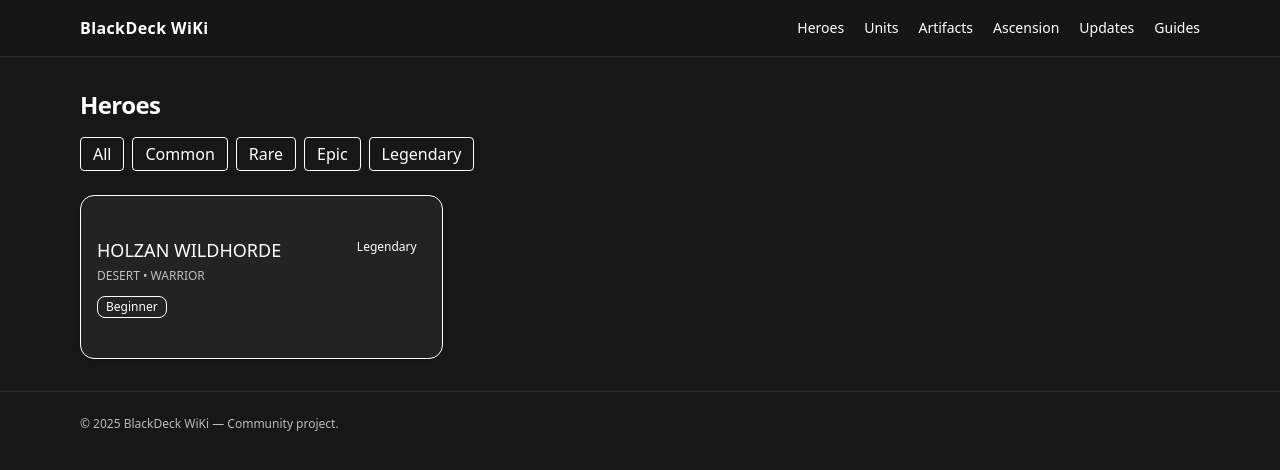
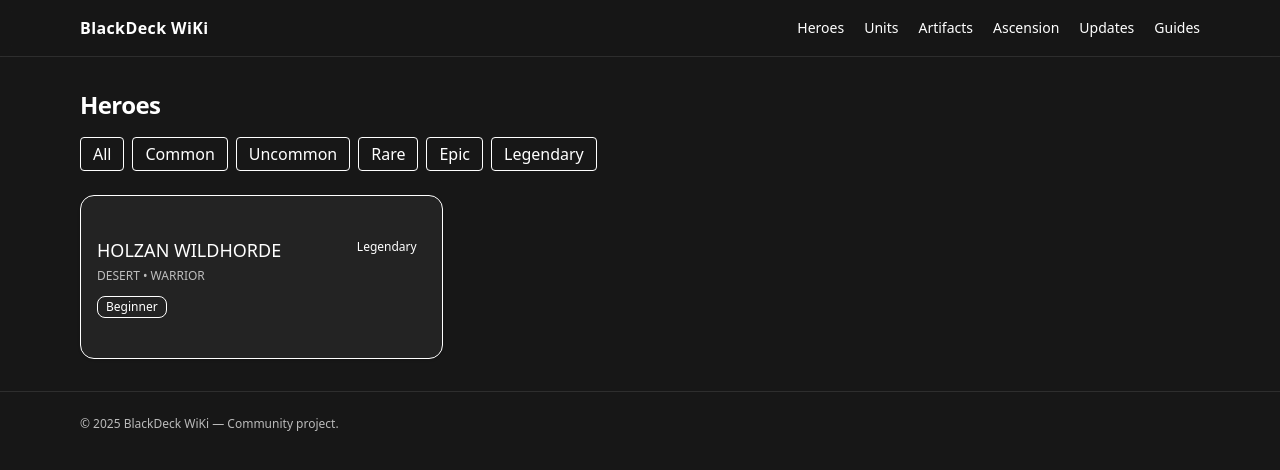
Before and after one commit to shahenwaz/blackdeck_wiki, a Next.js app: page /heroes in a window 1280 px wide. Shown: the top 470 px of the page. Built offline with nearby package versions, Linux system fonts and the light colour scheme.

Commit message:
fix(heroes): split server page and client component to allow metadata export

```diff
--- /dev/null
+++ b/app/heroes/_client.tsx
@@ -0,0 +1,77 @@
+"use client";
+
+import { useMemo, useState } from "react";
+import { Card, CardContent } from "@/components/ui/card";
+import { Badge } from "@/components/ui/badge";
+
+import { HEROES } from "@/src/types/heroes";
+import type { Hero, Rarity } from "@/src/types/wiki";
+
+/** Filter options should reflect your Rarity union */
+const rarities: ("All" | Rarity)[] = [
+  "All",
+  "Common",
+  "Uncommon",
+  "Rare",
+  "Epic",
+  "Legendary",
+];
+
+export default function HeroesClient() {
+  const [rarity, setRarity] = useState<"All" | Rarity>("All");
+
+  const list = useMemo<Hero[]>(() => {
+    return HEROES.filter((h) =>
+      rarity === "All" ? true : h.rarity === rarity
+    );
+  }, [rarity]);
+
+  return (
+    <div className="mx-auto max-w-6xl px-4 py-8">
+      <h1 className="text-2xl font-semibold mb-4">Heroes</h1>
+
+      {/* Filter pill row */}
+      <div className="mb-6 flex flex-wrap gap-2">
+        {rarities.map((r) => (
+          <button
+            key={r}
+            onClick={() => setRarity(r)}
+            className="px-3 py-1 rounded border"
+            aria-pressed={rarity === r}
+          >
+            {r}
+          </button>
+        ))}
+      </div>
+
+      {/* Card grid */}
+      <div className="grid sm:grid-cols-2 lg:grid-cols-3 gap-4">
+        {list.map((h) => (
+          <Card key={h.id} className="bg-white/5 hover:bg-white/10 transition">
+            <CardContent className="p-4">
+              <div className="flex items-start justify-between">
+                <div>
+                  <div className="text-lg font-medium">{h.name}</div>
+                  <div className="mt-1 text-xs opacity-70">
+                    {h.faction} • {h.class}
+                  </div>
+                </div>
+                <Badge>{h.rarity}</Badge>
+              </div>
+
+              {h.tags?.length ? (
+                <div className="mt-3 flex gap-2 flex-wrap">
+                  {h.tags.map((t) => (
+                    <Badge key={t} variant="outline">
+                      {t}
+                    </Badge>
+                  ))}
+                </div>
+              ) : null}
+            </CardContent>
+          </Card>
+        ))}
+      </div>
+    </div>
+  );
+}
--- a/app/heroes/page.tsx
+++ b/app/heroes/page.tsx
@@ -1,73 +1,10 @@
-"use client";
+import type { Metadata } from "next";
+import HeroesClient from "./_client";
 
-import { HEROES } from "@/src/types/heroes";
-import { useMemo, useState } from "react";
-import { Card, CardContent } from "@/components/ui/card";
-import { Badge } from "@/components/ui/badge";
-
-const rarities = ["Common", "Rare", "Epic", "Legendary"] as const;
-
-export const metadata = { title: "Heroes | BlackDeck WiKi" };
+export const metadata: Metadata = {
+  title: "Heroes | BlackDeck WiKi",
+};
 
 export default function HeroesPage() {
-  const [rarity, setRarity] = useState<string>("All");
-
-  const list = useMemo(() => {
-    return HEROES.filter((h) =>
-      rarity === "All" ? true : h.rarity === rarity
-    );
-  }, [rarity]);
-
-  return (
-    <div className="mx-auto max-w-6xl px-4 py-8">
-      <h1 className="text-2xl font-semibold mb-4">Heroes</h1>
-
-      {/* filter pill row (Tailark-like) */}
-      <div className="mb-6 flex flex-wrap gap-2">
-        <button
-          onClick={() => setRarity("All")}
-          className="px-3 py-1 rounded border"
-        >
-          All
-        </button>
-        {rarities.map((r) => (
-          <button
-            key={r}
-            onClick={() => setRarity(r)}
-            className="px-3 py-1 rounded border"
-          >
-            {r}
-          </button>
-        ))}
-      </div>
-
-      {/* card grid */}
-      <div className="grid sm:grid-cols-2 lg:grid-cols-3 gap-4">
-        {list.map((h) => (
-          <Card key={h.id} className="bg-white/5 hover:bg-white/10 transition">
-            <CardContent className="p-4">
-              <div className="flex items-start justify-between">
-                <div>
-                  <div className="text-lg font-medium">{h.name}</div>
-                  <div className="mt-1 text-xs opacity-70">
-                    {h.faction} • {h.class}
-                  </div>
-                </div>
-                <Badge>{h.rarity}</Badge>
-              </div>
-              {h.tags?.length ? (
-                <div className="mt-3 flex gap-2 flex-wrap">
-                  {h.tags.map((t) => (
-                    <Badge key={t} variant="outline">
-                      {t}
-                    </Badge>
-                  ))}
-                </div>
-              ) : null}
-            </CardContent>
-          </Card>
-        ))}
-      </div>
-    </div>
-  );
+  return <HeroesClient />;
 }
```
